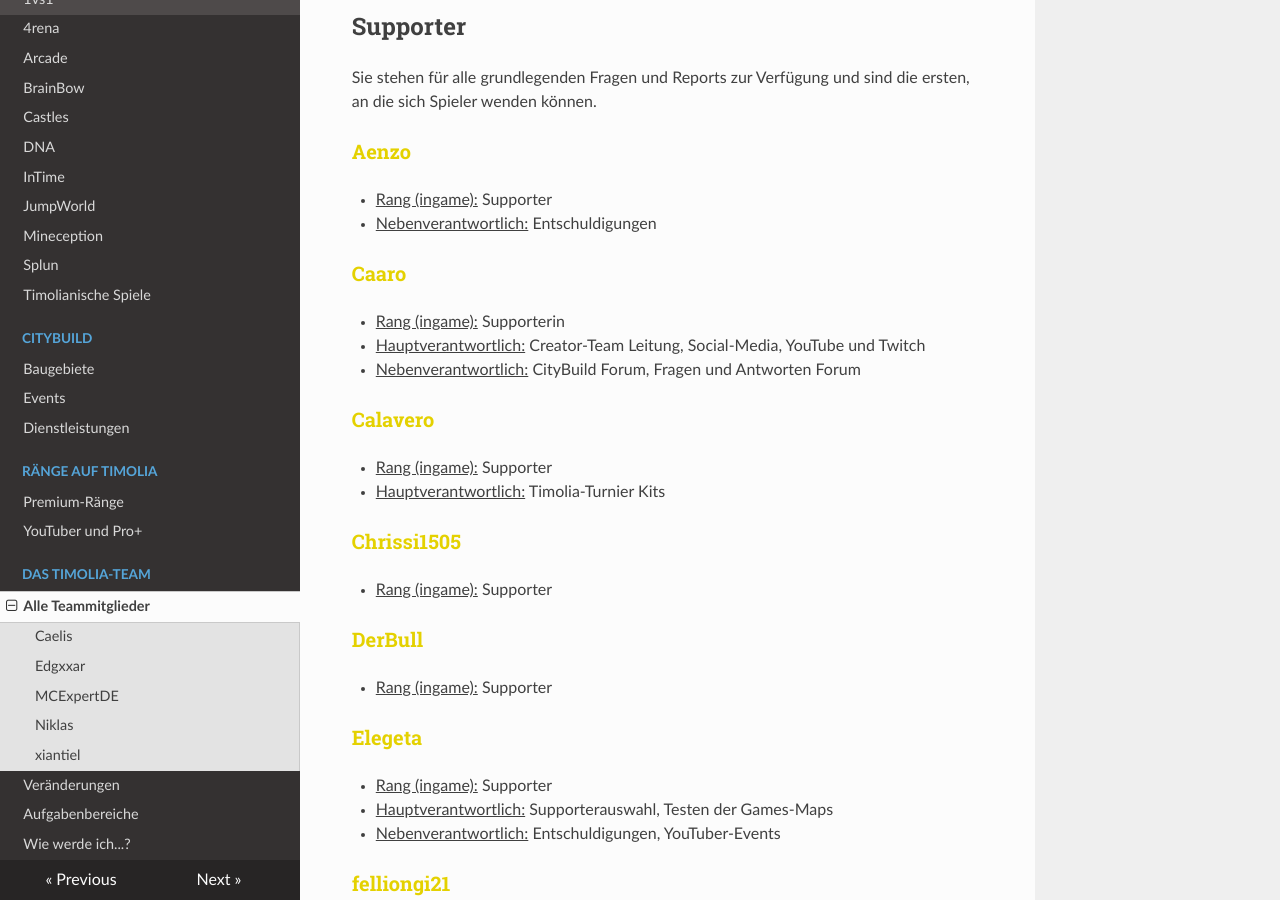
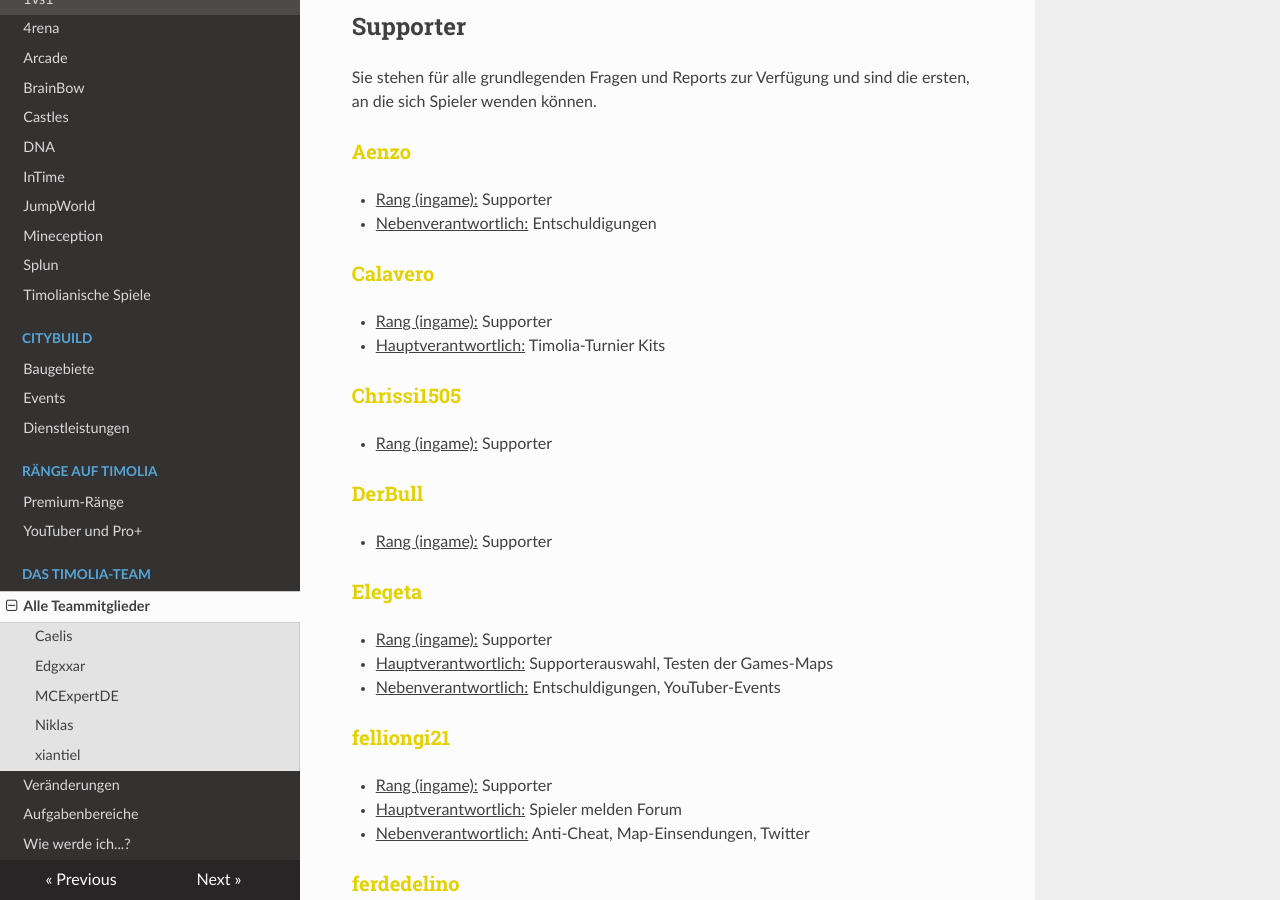
Before and after one commit to TimoliaDE/HowTo, an MkDocs documentation site: the page built from docs/team/members.md, in a window 1280 px wide and 900 px high, scrolled down 4371 px. Built offline with MkDocs 1.6.1, drawn with Linux system fonts in a browser that asks for light colours; nearby versions of some CDN libraries; old or Windows-style settings are respelled for this version of MkDocs; some of the changed text lies outside the part shown.

Commit message:
Update members.md

```diff
--- a/docs/team/members.md
+++ b/docs/team/members.md
@@ -143,11 +143,6 @@ Sie stehen für alle grundlegenden Fragen und Reports zur Verfügung und sind di
 - <u>Rang (ingame):</u> Supporter
 - <u>Nebenverantwortlich:</u> Entschuldigungen
 
-###<strong><span style="color:#E4D100">Caaro</span></strong>
-- <u>Rang (ingame):</u> Supporterin
-- <u>Hauptverantwortlich:</u> Creator-Team Leitung, Social-Media, YouTube und Twitch
-- <u>Nebenverantwortlich:</u> CityBuild Forum, Fragen und Antworten Forum
-
 ###<strong><span style="color:#E4D100">Calavero</span></strong>
 - <u>Rang (ingame):</u> Supporter
 - <u>Hauptverantwortlich:</u> Timolia-Turnier Kits
@@ -267,9 +262,6 @@ Sie sind für die Arenen und Maps des Timolia-Netzwerkes verantwortlich und entw
 - <u>Hauptverantwortlich:</u> Endprüfung der Games-Maps
 - <u>Nebenverantwortlich:</u> Bauteam-Twitter
 
-###<strong><span style="color:#00646F">InfiniteFery</span></strong>
-- <u>Rang (ingame):</u> Builderin
-
 ### <strong><span style="color:#00646F">Jukplays</span></strong>
 - <u>Rang (ingame):</u> Builder
 - <u>Hauptverantwortlich:</u> Bauteam-Twitter
```
